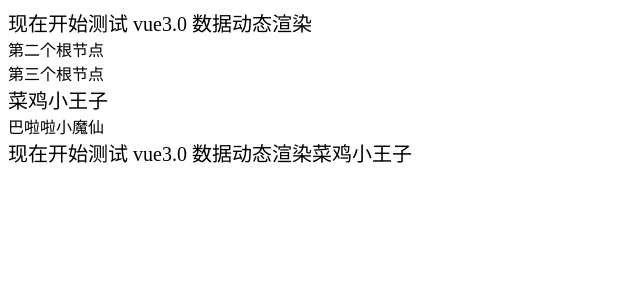
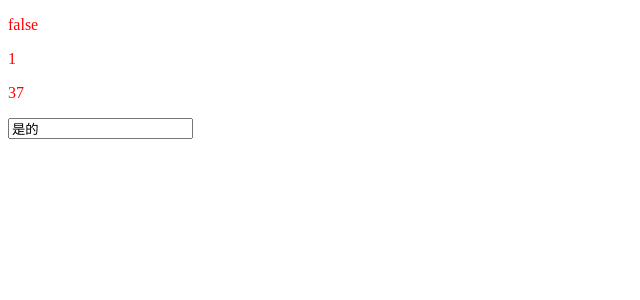
Before and after one commit to dengzhiteng/create-vue3.0, a Vue app: page / in a window 1280 px wide. Shown: the top 300 px of the page, without its empty margins (0-640 px from the left). Built offline with nearby package versions, Linux system fonts and the light colour scheme.

Commit message:
支持scss

```diff
--- a/index.html
+++ b/index.html
@@ -1,10 +1,13 @@
 <!DOCTYPE html>
 <html>
+
 <head>
   <meta charset="utf-8" />
-    <title>起步</title>
+  <title>扬帆起航</title>
 </head>
+
 <body>
   <div id="app"></div>
 </body>
+
 </html>
--- a/package.json
+++ b/package.json
@@ -18,6 +18,8 @@
     "css-loader": "^6.2.0",
     "file-loader": "^6.2.0",
     "html-webpack-plugin": "^5.3.2",
+    "node-sass": "^6.0.1",
+    "sass-loader": "^12.1.0",
     "style-loader": "^3.2.1",
     "ts-loader": "^9.2.5",
     "typescript": "^4.3.5",
--- a/src/router/index.js
+++ b/src/router/index.js
@@ -9,8 +9,7 @@
   {
     path: "/about",
     name: "About",
-    component: () =>
-      import(/* webpackChunkName: "about" */ "../views/about.vue"),
+    component: () => import("../views/about.vue"),
   },
 ];
 
--- a/src/views/home.vue
+++ b/src/views/home.vue
@@ -1,81 +1,36 @@
 <template>
-  <div class="title">{{ title }}</div>
-  <div class="opte" @click="doubleClick">第二个根节点</div>
-  <div class="opte" @click="resetClick">第三个根节点</div>
-  <div class="title">{{ name }}</div>
-  <div class="opte" @click="changeName">巴啦啦小魔仙</div>
-  <div class="title">{{ mergeData }}</div>
+  <div id="home">
+    <p>{{ isDone }}</p>
+    <p>{{ num }}</p>
+    <p>{{ age }}</p>
+    <input type="text" v-model="username" />
+  </div>
 </template>
 <script lang="ts">
-import {
-  watch,
-  reactive,
-  toRefs,
-  onMounted,
-  computed,
-  defineComponent,
-} from "vue";
+import { defineComponent, nextTick, ref } from "vue";
 export default defineComponent({
   name: "App",
   setup() {
-    const state = reactive({
-      title: "现在开始测试 vue3.0 打包",
-    });
-    onMounted(() => {
-      setTimeout(() => {
-        state.title = "现在开始测试 vue3.0 数据动态渲染";
-      }, 2000);
-    });
-    watch(
-      () => state.title,
-      (val, oldVal) => {
-        console.log(val, oldVal);
-      } // 第一次创建不监听
-    );
-    const doubleClick = () => {
-      state.title = "我点击了开始测试 vue3.0 数据动态更新，怎么样不错吧";
-    };
-    const resetClick = () => {
-      state.title = "我马上把他变回来";
-      setTimeout(() => {
-        state.title = "现在开始测试 vue3.0 打包";
-      }, 1000);
-    };
-    const data = reactive({
-      name: "菜鸡小王子",
-    });
-    watch(
-      () => data.name,
-      (val, oldVal) => {
-        console.log(val, oldVal);
-      }
-    );
-    const changeName = () => {
-      data.name = "伏虎小王子";
-    };
-    const mergeData = computed(() => state.title + data.name);
+    let isDone: boolean = false;
+    let num: number = 1;
+    let age: number = 37;
+    let username = ref("是的");
 
-    let isDone: boolean = false;
-    console.log(isDone);
-
+    // 暴露到template
     return {
-      ...toRefs(state),
-      ...toRefs(data),
-      doubleClick,
-      resetClick,
-      changeName,
-      mergeData,
+      isDone,
+      num,
+      age,
+      username,
     };
   },
 });
 </script>
 
-<style>
-.title {
-  font-size: 20px;
-  color: black;
-}
-.opte {
-  cursor: pointer;
+<style lang="scss">
+#home {
+  p {
+    color: red;
+  }
 }
 </style>
--- a/webpack.base.js
+++ b/webpack.base.js
@@ -26,8 +26,8 @@
         use: ["style-loader", "css-loader"],
       },
       {
-        test: /\.less$/,
-        use: ["style-loader", "css-loader", "less-loader"],
+        test: /\.scss$/,
+        use: ["style-loader", "css-loader", "sass-loader"],
       },
       {
         test: /\.(jpg|png|jpeg|gif|bmp)$/,
@@ -59,22 +59,30 @@
           },
         },
       },
+      {
+        test: /\.tsx?$/,
+        loader: "ts-loader",
+        options: {
+          appendTsSuffixTo: [/\.vue$/],
+        },
+        exclude: /node_modules/,
+      },
       { test: /\.vue$/, loader: "vue-loader" },
       // {
       //   test: /\.js$/,
       //   exclude: /node_modules/, // 不编译node_modules文件
       //   loader: "babel-loader",
       // },
-      {
-        test: /\.tsx?$/,
-        use: [
-          // "babel-loader",
-          {
-            loader: "ts-loader",
-            options: { appendTsxSuffixTo: [/\.vue$/] },
-          },
-        ],
-      },
+      // {
+      //   test: /\.tsx?$/,
+      //   use: [
+      //     "babel-loader",
+      //     {
+      //       loader: "ts-loader",
+      //       options: { appendTsxSuffixTo: [/\.vue$/] },
+      //     },
+      //   ],
+      // },
     ],
   },
   plugins: [
```
Also changed, not shown: tsconfig.json (+5 -11 lines), 2 other files (tests, documents, lock files or other folders). Lines whose indentation alone changed are shown as unchanged.
